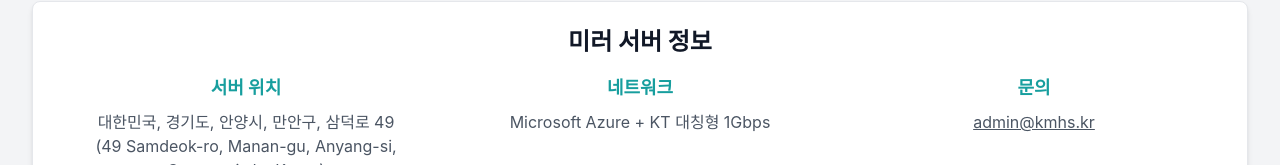
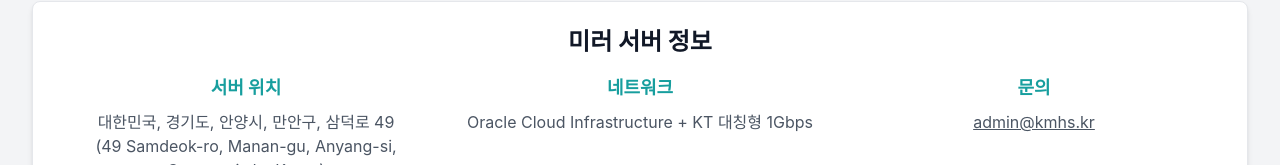
Before and after one commit to KMHS-LABS/web-mirror-main, a plain HTML site: page index.html in a window 1280 px wide. Shown: the part 635-800 px from the top of the page. Drawn offline with nearby package versions, Linux system fonts and the light colour scheme; a web font is replaced by a local one.

Commit message:
네트워크 정보 업데이트: Microsoft Azure에서 Oracle Cloud Infrastructure로 변경

```diff
--- a/index.html
+++ b/index.html
@@ -131,7 +131,7 @@
           <h3 class="font-bold text-lg accent-text mb-2">
             네트워크
           </h3>
-          <p class="text-gray-600">Microsoft Azure + KT 대칭형 1Gbps</p>
+          <p class="text-gray-600">Oracle Cloud Infrastructure + KT 대칭형 1Gbps</p>
         </div>
         <div>
           <h3 class="font-bold text-lg accent-text mb-2">
```
